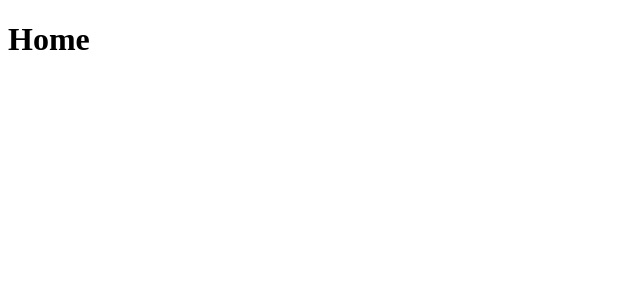
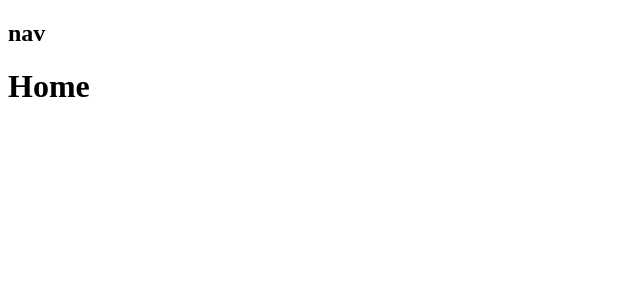
Before and after one commit to Liamm3/classic-react, a React (Create React App) app: page / in a window 1280 px wide. Shown: the top 300 px of the page, without its empty margins (0-640 px from the left). Built offline with nearby package versions, Linux system fonts and the light colour scheme.

Commit message:
Wrap App in Layout

```diff
--- a/src/App.js
+++ b/src/App.js
@@ -5,12 +5,15 @@ import Home from './pages/Home'
 import News from './pages/News'
 import TodoApp from './pages/TodoApp'
 import Products from './pages/Products'
+import Layout from './Layout'
 
 export default () => (
+  <Layout>
     <Switch>
       <Route path="/todos" component={TodoApp} />
       <Route path="/products" component={Products} />
       <Route path="/news" component={News} />
       <Route path="/" component={Home} />
     </Switch>
+  </Layout>
 )
--- /dev/null
+++ b/src/Layout.js
@@ -0,0 +1,10 @@
+import React, { Fragment } from 'react'
+
+import Nav from './components/Nav'
+
+export default ({ children }) => (
+  <Fragment>
+    <Nav />
+    {children}
+  </Fragment>
+)
--- /dev/null
+++ b/src/components/Nav.js
@@ -0,0 +1,7 @@
+import React from 'react'
+
+export default () => (
+  <nav>
+    <h1>nav</h1>
+  </nav>
+)
```
Lines whose indentation alone changed are shown as unchanged.
